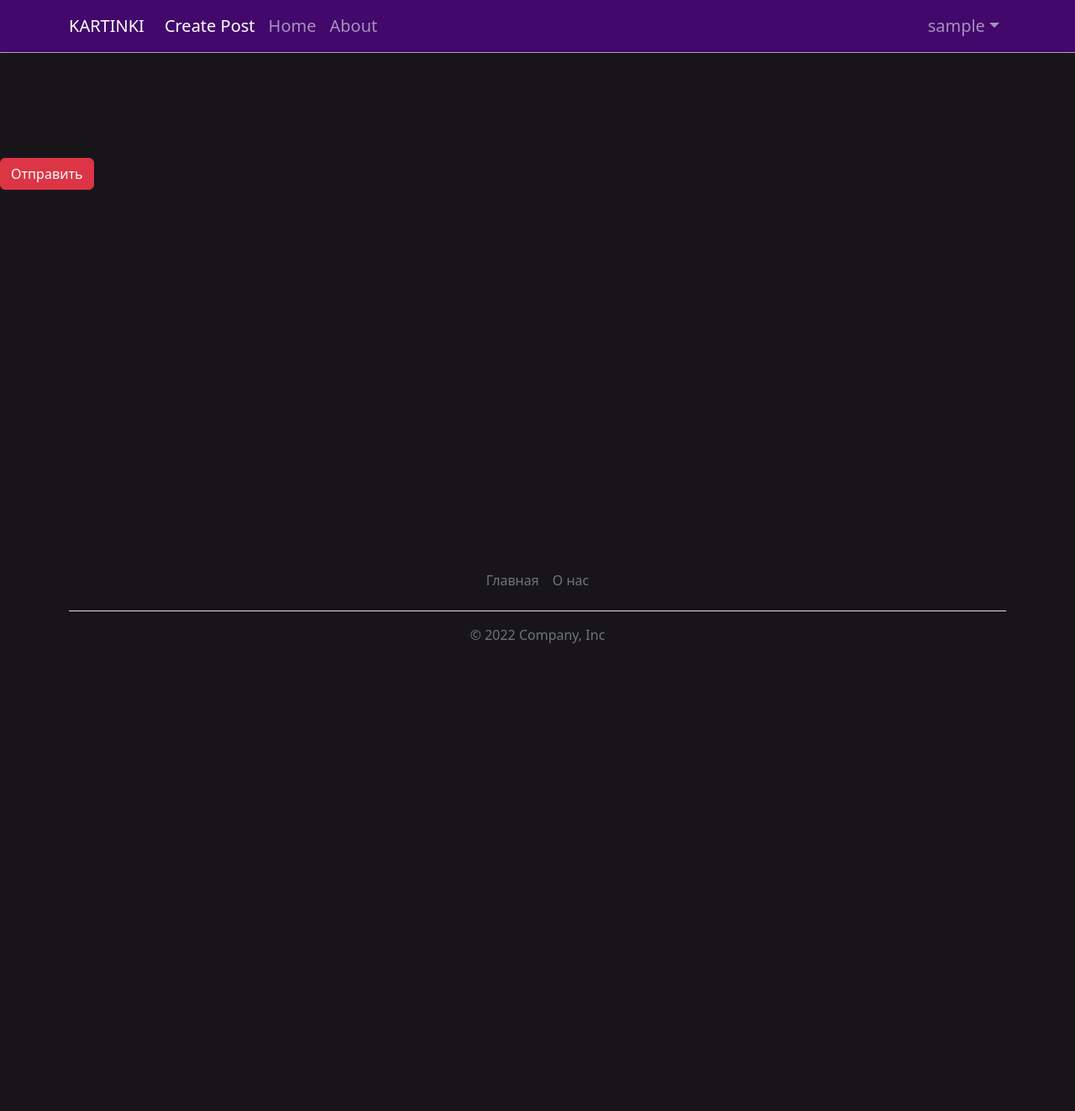
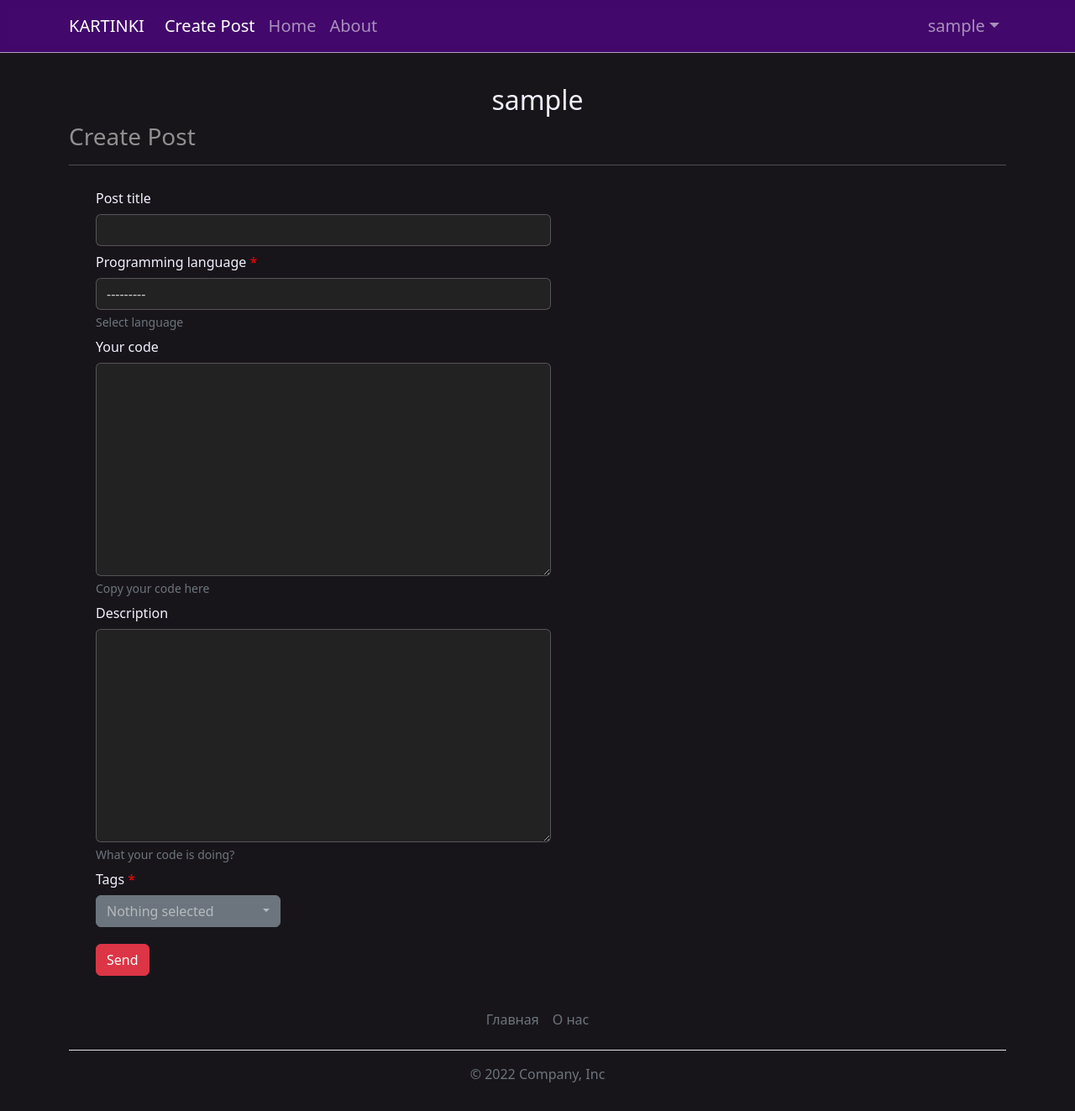
Before and after one commit to xrenvtomate/YaCoder-with-django, a Django app: page /create_post/ in a window 1280 px wide. Shown: the whole page at 84% size. Before the commit the page ends 766 px from the top, so only its background shows below. Run offline with Django 3.2, Linux system fonts and the light colour scheme; the visitor is signed in with stand-in values (Sample User, id 1); data that the repository does not hold is empty; some libraries are stand-ins or nearby versions.

Commit message:
feat: make Create Post page

```diff
--- a/project/core/models.py
+++ b/project/core/models.py
@@ -3,7 +3,7 @@ from django.db import models
 
 class PublishableBaseModel(models.Model):
     is_published = models.BooleanField(
-        'опубликовано',
+        'is published',
         default=True
     )
 
@@ -13,7 +13,7 @@ class PublishableBaseModel(models.Model):
 
 class NamedBaseModel(models.Model):
     name = models.CharField(
-        'название',
+        'name',
         max_length=150,
         blank=True,
     )
@@ -27,11 +27,11 @@ class NamedBaseModel(models.Model):
 
 class SluggedBaseModel(models.Model):
     slug = models.SlugField(
-        'слаг',
+        'slug',
         max_length=200,
         unique=True,
         blank=True,
-        help_text='Слаг'
+        help_text='Slug'
     )
 
     class Meta:
--- /dev/null
+++ b/project/core/templatetags/field_type.py
@@ -0,0 +1,8 @@
+from django import template
+
+register = template.Library()
+
+
+@register.filter(name='field_type')
+def field_type(field):
+    return field.field.widget.__class__.__name__
--- a/project/homepage/forms.py
+++ b/project/homepage/forms.py
@@ -1,19 +1,31 @@
 from django import forms
 
-from .models import Post
+from .models import Post, Tag
 
 
 class PostForm(forms.ModelForm):
+    tags = forms.ModelMultipleChoiceField(
+        queryset=Tag.objects.all()
+    )
 
     class Meta:
         model = Post
         fields = (
             Post.name.field.name,
+            Post.prog_language.field.name,
             Post.code.field.name,
             Post.text.field.name,
-            Post.prog_language.field.name,
             Post.tags.field.name,
         )
+        labels = {
+           Post.name.field.name: 'Post title',
+           Post.code.field.name: 'Your code',
+        }
+        help_texts = {
+            Post.prog_language.field.name: 'Select language',
+            Post.code.field.name: 'Copy your code here',
+            Post.text.field.name: 'What your code is doing?'
+        }
 
     def __init__(self, *args, **kwargs):
         super().__init__(*args, **kwargs)
--- a/project/homepage/models.py
+++ b/project/homepage/models.py
@@ -8,59 +8,59 @@ from .managers import PostManager
 
 class Tag(PublishableBaseModel, NamedBaseModel, SluggedBaseModel):
     class Meta:
-        verbose_name = 'тег'
-        verbose_name_plural = 'теги'
+        verbose_name = 'tag'
+        verbose_name_plural = 'tags'
         default_related_name = 'tags'
 
 
 class ProgLanguage(PublishableBaseModel, NamedBaseModel, SluggedBaseModel):
 
     class Meta:
-        verbose_name = 'язык программирования'
-        verbose_name_plural = 'языки программирования'
+        verbose_name = 'programming language'
+        verbose_name_plural = 'programming languages'
         default_related_name = 'prog_languages'
 
 
 class Comment(models.Model):
     text = models.TextField(
-        'комментарий',
+        'comment',
         max_length=500,
         blank=True,
     )
     user = models.ForeignKey(
         User,
-        verbose_name='пользователь',
-        help_text='автор комментария',
+        verbose_name='user',
+        help_text='Comment author',
         on_delete=models.CASCADE,
     )
     post = models.ForeignKey(
         'Post',
-        verbose_name='пост',
-        help_text='пост, под которым находится комментарий',
+        verbose_name='post',
+        help_text='Post under which the comment is written',
         on_delete=models.CASCADE,
     )
     prev_comment = models.ForeignKey(
         'self',
-        verbose_name='комментарий сверху',
-        help_text='комментарий, на который отвечает этот комментарий',
+        verbose_name='above comment',
+        help_text='Comment to which this comment is replying to',
         on_delete=models.CASCADE,
         blank=True,
         null=True,
     )
     created_on = models.DateTimeField(
-        'дата создания',
+        'created on',
         auto_now_add=True,
     )
     edited_on = models.DateTimeField(
-        'дата изменения',
+        'edited on',
         blank=True,
         null=True,
         auto_now=True,
     )
 
     class Meta:
-        verbose_name = 'комментарий'
-        verbose_name_plural = 'комментарии'
+        verbose_name = 'comment'
+        verbose_name_plural = 'comments'
         default_related_name = 'comments'
 
     def __str__(self):
@@ -70,30 +70,31 @@ class Comment(models.Model):
 
 class Post(PublishableBaseModel, NamedBaseModel):
     code = models.TextField(
-        'код',
+        'code',
+        help_text='Your code',
         blank=True,
     )
     text = models.TextField(
-        'описание',
-        help_text='Описание поста',
+        'description',
+        help_text='Code description',
         blank=True
     )
     prog_language = models.ForeignKey(
         ProgLanguage,
-        verbose_name='язык программирования',
-        help_text='ЯП',
+        verbose_name='programming language',
+        help_text='Programming language',
         on_delete=models.PROTECT,
         null=True,
     )
     tags = models.ManyToManyField(
         Tag,
-        verbose_name='теги',
-        help_text='Теги поста'
+        verbose_name='tags',
+        help_text='Post tags'
     )
     author = models.ForeignKey(
         User,
-        verbose_name='автор',
-        help_text='автор комментария',
+        verbose_name='author',
+        help_text='Post author',
         default=1,
         on_delete=models.CASCADE,
     )
@@ -101,9 +102,12 @@ class Post(PublishableBaseModel, NamedBaseModel):
     objects = PostManager()
 
     class Meta:
-        verbose_name = 'пост'
-        verbose_name_plural = 'посты'
+        verbose_name = 'post'
+        verbose_name_plural = 'posts'
         default_related_name = 'posts'
 
     def get_absolute_url(self):
         return reverse('homepage:post', kwargs={"pk": self.pk})
+
+    def __str__(self):
+        return f'{self.name}:{self.text}:'
--- a/project/homepage/views.py
+++ b/project/homepage/views.py
@@ -32,7 +32,9 @@ class CreatePostView(LoginRequiredMixin, CreateView):
     form_class = PostForm
 
     def form_valid(self, form):
+        print('/////')
         form.save()
+        print('//////////////////')
         return redirect('homepage:home')
 
     def form_invalid(self, form):
--- a/project/templates/base.html
+++ b/project/templates/base.html
@@ -5,12 +5,14 @@
     <meta charset="utf-8">
     <link rel="stylesheet" type="text/css" href="{% static 'css/bootstrap.min.css' %}">
     <link rel="stylesheet" type="text/css" href="{% static 'css/style.css' %}">
+    <link rel="stylesheet" href="https://cdn.jsdelivr.net/npm/bootstrap-select@1.14.0-beta3/dist/css/bootstrap-select.min.css">
     <link rel="apple-touch-icon" sizes="180x180" href="{% static 'img/favicon/apple-touch-icon.png' %}">
     <link rel="icon" type="image/png" sizes="32x32" href="{% static 'img/favicon/favicon-32x32.png' %}">
     <link rel="icon" type="image/png" sizes="16x16" href="{% static 'img/favicon/favicon-16x16.png' %}">
     <link rel="stylesheet"
       href="//cdnjs.cloudflare.com/ajax/libs/highlight.js/11.7.0/styles/atom-one-dark.min.css">
     <script src="//cdnjs.cloudflare.com/ajax/libs/highlight.js/11.7.0/highlight.min.js"></script>
+
     <link rel="manifest" href="{% static 'img/favicon/site.webmanifest' %}">
     <title>{% block title %}Title{% endblock %}</title>
   </head>
@@ -33,5 +35,8 @@
     </footer>
     <script src="{% static 'js/bootstrap.min.js' %}"></script>
     <script src="{% static 'js/bootstrap.bundle.min.js' %}"></script>
+    <script src="https://code.jquery.com/jquery-3.6.0.min.js"></script>
+    <script src="https://cdn.jsdelivr.net/npm/bootstrap-select@1.14.0-beta3/dist/js/bootstrap-select.min.js"></script>
+
   </body>
 </html>
--- a/project/templates/homepage/create_post.html
+++ b/project/templates/homepage/create_post.html
@@ -14,42 +14,14 @@ Create Post :: {{ block.super }}
 {% endblock %}
 
 {% block content %}
-  {% if form.errors %}
-    {% for field in form %}
-      {% for error in field.errors %}
-        <div class="alert alert-danger" role="alert">
-          {{ error|escape }}
-        </div>
-      {% endfor %}
-    {% endfor %}
-    {% for error in form.non_field_errors %}
-      <div class="alert alert-danger" role="alert">
-        {{ error|escape }}
-      </div>
-    {% endfor %}
-  {% endif %}
-
-  <form method="post" action="" style="margin-top: 20px;">
-    {% csrf_token %}
-    <p>{{ rating.rating }}</p>
-    <label for="{{ form.rating.id_for_label }}" class="form-label">
-      {{ form.rating.label }}
-      {% if form.rating.field.required %}
-        <span style="color: red;">*</span>
-      {% endif %}
-    </label>
-    <br>
-    {% for radio in form.rating %}
-      <div class="form-check form-check-inline">
-        <div class="custom-control custom-radio">
-          {{ radio.tag }}
-          <label class="custom-control-label" for="{{ radio.id_for_label }}">{{ radio.choice_label }}</label>
-        </div>
-      </div>
-    {% endfor %}
-    <br>
-    {% if form %}
-        <button class="btn btn-danger" type="submit" href="{% url 'homepage:home' %}" style="margin-top: 20px; margin-bottom: 20px;">Отправить</button>
-    {% endif %}
-  </form>
+  <div class="container">
+    <div class="ml-2">
+      <h2>{{ user.username }}</h2>
+      <h3 style="color: #8f8f8f;">Create Post</h3>
+      <hr>
+    </div>
+    {% block form %}
+        {% include 'includes/base_form.html' %}
+    {% endblock %}
+  </div>
 {% endblock %}
--- a/project/templates/includes/base_form.html
+++ b/project/templates/includes/base_form.html
@@ -1,4 +1,5 @@
 {% load add_attr %}
+{% load field_type %}
 <style>
     .form-control {
         min-width: 300px;
@@ -24,18 +25,22 @@
   {% csrf_token %}
   <ul>
     {% for field in form %}
-      <label for="{{ field.id_for_label }}" class="col-sm-6 col-form-label">
+      <label for="{{ field.id_for_label }}" class="col-sm-8 col-form-label">
         {{ field.label }}
         {% if field.field.required %}
           <span style="color: red;">*</span>
         {% endif %}
       </label>
-      <div class="col-sm-6">
-        {{ field|add_attr:"class:form-control dark-input" }}
+      <div class="col-sm-8">
+        {% if field|field_type == "SelectMultiple" %}
+          {{ field|add_attr:"class:selectpicker, data-style: btn-secondary" }}
+        {% else %}
+          {{ field|add_attr:"class:form-control dark-input" }}
+        {% endif %}
         {% if field.help_text %}
-          <div id="{{ field.id_for_label }}-help" class="form-text">
-            {{ field.help_text|safe }}
-          </div>
+        <div id="{{ field.id_for_label }}-help" class="form-text">
+          {{ field.help_text|safe }}
+        </div>
         {% endif %}
       </div>
     {% endfor %}
```
Also changed, not shown: project/homepage/migrations/0008_auto_20221219_1936.py (added), project/homepage/migrations/0009_auto_20221219_2238.py (added).
